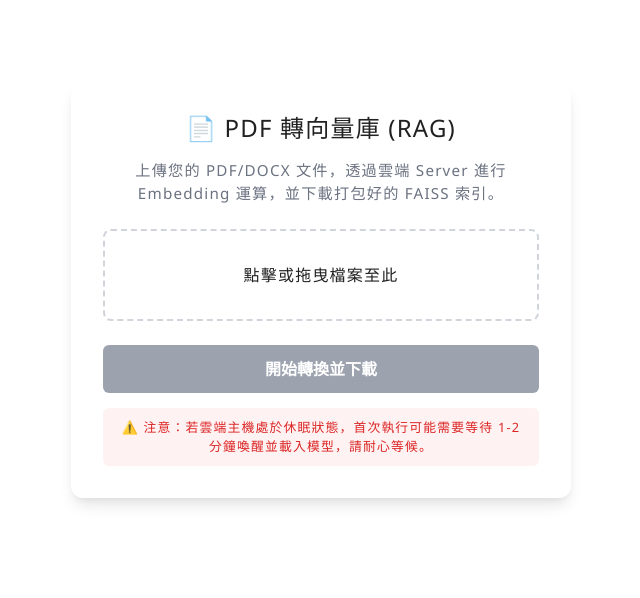
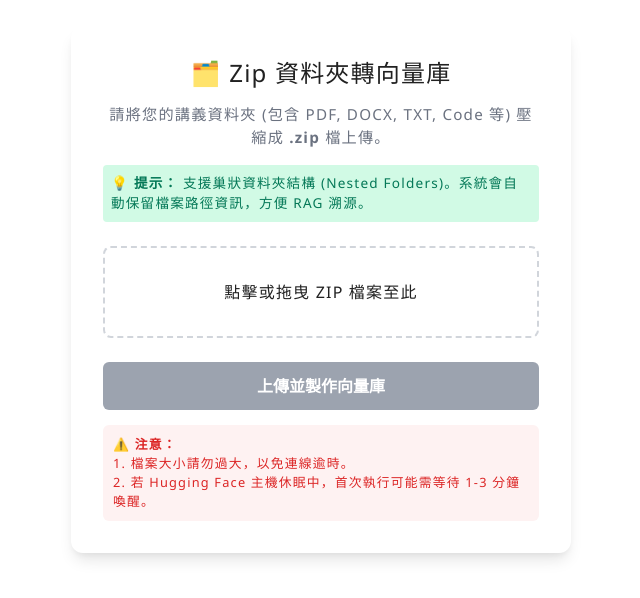
Before and after one commit to kevin7261/gisgym, a Vue app: page /gisgym/rag in a window 1280 px wide. Shown: the part 110-708 px from the top of the page, without its empty margins (319-959 px from the left). Built offline with nearby package versions, Linux system fonts and the light colour scheme.

Commit message:
Update RAG page documentation and RagView component to support ZIP file uploads, including nested folder structures and multiple file types. Adjusted API endpoint and UI elements to reflect changes. Removed outdated PDF file.

```diff
--- a/src/views/RagView.vue
+++ b/src/views/RagView.vue
@@ -1,10 +1,15 @@
 <template>
   <div class="rag-container">
     <div class="rag-card">
-      <h1 class="title">📄 PDF 轉向量庫 (RAG)</h1>
+      <h1 class="title">🗂️ Zip 資料夾轉向量庫</h1>
       <p class="description">
-        上傳您的 PDF/DOCX 文件，透過雲端 Server 進行 Embedding 運算，並下載打包好的 FAISS 索引。
+        請將您的講義資料夾 (包含 PDF, DOCX, TXT, Code 等) 壓縮成 <strong>.zip</strong> 檔上傳。
       </p>
+
+      <!-- 提示框 -->
+      <div class="tip">
+        💡 <strong>提示：</strong> 支援巢狀資料夾結構 (Nested Folders)。系統會自動保留檔案路徑資訊，方便 RAG 溯源。
+      </div>
 
       <!-- 上傳區域 -->
       <div
@@ -18,7 +23,7 @@
         <input
           ref="fileInput"
           type="file"
-          accept=".pdf,.docx,.txt"
+          accept=".zip"
           @change="handleFileSelect"
           style="display: none;"
         />
@@ -27,7 +32,7 @@
 
       <!-- 檔案名稱顯示 -->
       <div v-if="selectedFile" class="file-info">
-        已選擇: {{ selectedFile.name }}
+        📦 已選擇: {{ selectedFile.name }}
       </div>
 
       <!-- 提交按鈕 -->
@@ -54,7 +59,9 @@
 
       <!-- 注意事項 -->
       <div class="note">
-        ⚠️ 注意：若雲端主機處於休眠狀態，首次執行可能需要等待 1-2 分鐘喚醒並載入模型，請耐心等候。
+        ⚠️ <strong>注意：</strong><br>
+        1. 檔案大小請勿過大，以免連線逾時。<br>
+        2. 若 Hugging Face 主機休眠中，首次執行可能需等待 1-3 分鐘喚醒。
       </div>
     </div>
   </div>
@@ -68,7 +75,7 @@ export default {
 
   setup() {
     // API 網址
-    const API_URL = 'https://kevin7261-gisgym.hf.space/process';
+    const API_URL = 'https://kevin7261-gisgym.hf.space/process_zip';
 
     // 狀態變數
     const selectedFile = ref(null);
@@ -81,11 +88,11 @@ export default {
 
     // 計算屬性
     const uploadText = computed(() => {
-      return isDragOver.value ? '放開以上傳檔案' : '點擊或拖曳檔案至此';
+      return isDragOver.value ? '放開以上傳檔案' : '點擊或拖曳 ZIP 檔案至此';
     });
 
     const buttonText = computed(() => {
-      return isProcessing.value ? '正在處理中...' : '開始轉換並下載';
+      return isProcessing.value ? '雲端運算中...' : '上傳並製作向量庫';
     });
 
     const statusClass = computed(() => {
@@ -124,7 +131,14 @@ export default {
     // 處理檔案
     const processFile = async () => {
       if (!selectedFile.value) {
-        alert('請先選擇一個檔案！');
+        alert('請先選擇一個 ZIP 檔案！');
+        return;
+      }
+
+      // 簡單的前端檢查
+      const file = selectedFile.value;
+      if (file.type !== 'application/zip' && !file.name.endsWith('.zip')) {
+        alert('錯誤：僅支援 .zip 格式的壓縮檔');
         return;
       }
 
@@ -133,7 +147,7 @@ export default {
       downloadFileName.value = '';
       isProcessing.value = true;
       statusType.value = 'info';
-      statusMessage.value = '正在上傳並等待雲端運算...\n(如果是冷啟動，可能需要 1~3 分鐘)';
+      statusMessage.value = '🚀 正在上傳並解壓縮...這可能需要一點時間，請勿關閉視窗。';
 
       try {
         const formData = new FormData();
@@ -156,8 +170,8 @@ export default {
         // 建立下載連結
         downloadUrl.value = window.URL.createObjectURL(blob);
 
-        // 嘗試從 Header 取得檔名，或使用預設檔名
-        downloadFileName.value = selectedFile.value.name.split('.')[0] + '_faiss.zip';
+        // 處理檔名
+        downloadFileName.value = selectedFile.value.name.replace('.zip', '') + '_faiss_db.zip';
         const contentDisposition = response.headers.get('Content-Disposition');
         if (contentDisposition && contentDisposition.indexOf('attachment') !== -1) {
           const filenameRegex = /filename[^;=\n]*=((['"]).*?\2|[^;\n]*)/;
@@ -168,12 +182,11 @@ export default {
         }
 
         statusType.value = 'success';
-        statusMessage.value = '✅ 轉換成功！請點擊下方連結下載檔案。';
+        statusMessage.value = '✅ 成功！您的向量資料庫已下載。';
 
       } catch (error) {
-        console.error(error);
         statusType.value = 'error';
-        statusMessage.value = `❌ 發生錯誤: ${error.message}\n請確認伺服器網址是否正確，或伺服器是否正在重啟。`;
+        statusMessage.value = `❌ 發生錯誤: ${error.message}`;
       } finally {
         isProcessing.value = false;
       }
@@ -250,7 +263,18 @@ export default {
   color: #6b7280;
   font-size: 0.95rem;
   line-height: 1.5;
-  margin-bottom: 1.5rem;
+  margin-bottom: 1rem;
+}
+
+.tip {
+  font-size: 0.85rem;
+  color: #047857;
+  background-color: #d1fae5;
+  padding: 8px;
+  border-radius: 4px;
+  margin-bottom: 15px;
+  text-align: left;
+  line-height: 1.5;
 }
 
 .upload-area {
@@ -377,6 +401,7 @@ export default {
   padding: 10px;
   border-radius: 6px;
   line-height: 1.5;
+  text-align: left;
 }
 
 /* 響應式設計 */
```
Also changed, not shown: 3 other files (tests, documents, lock files or other folders).
